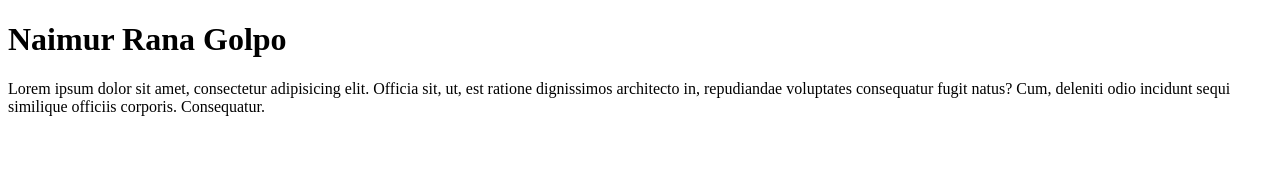
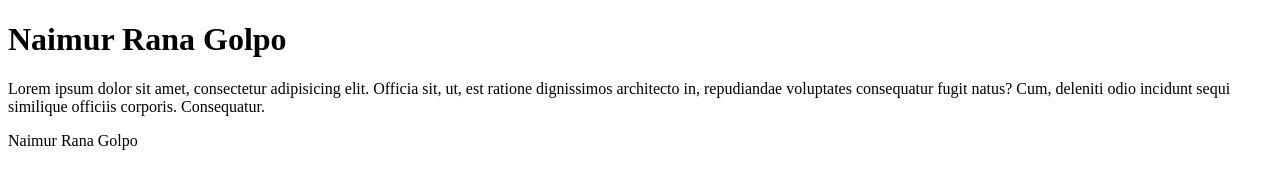
Before and after one commit to NRG-Golpo/first-projects, a plain HTML site: page index.html in a window 1280 px wide. Drawn offline with Linux system fonts and the light colour scheme.

Commit message:
Update index.html

```diff
--- a/index.html
+++ b/index.html
@@ -8,5 +8,6 @@
 <body>
     <h1>Naimur Rana Golpo</h1>
     <p>Lorem ipsum dolor sit amet, consectetur adipisicing elit. Officia sit, ut, est ratione dignissimos architecto in, repudiandae voluptates consequatur fugit natus? Cum, deleniti odio incidunt sequi similique officiis corporis. Consequatur.</p>
+    <p> Naimur Rana Golpo </p>
 </body>
 </html>
```
